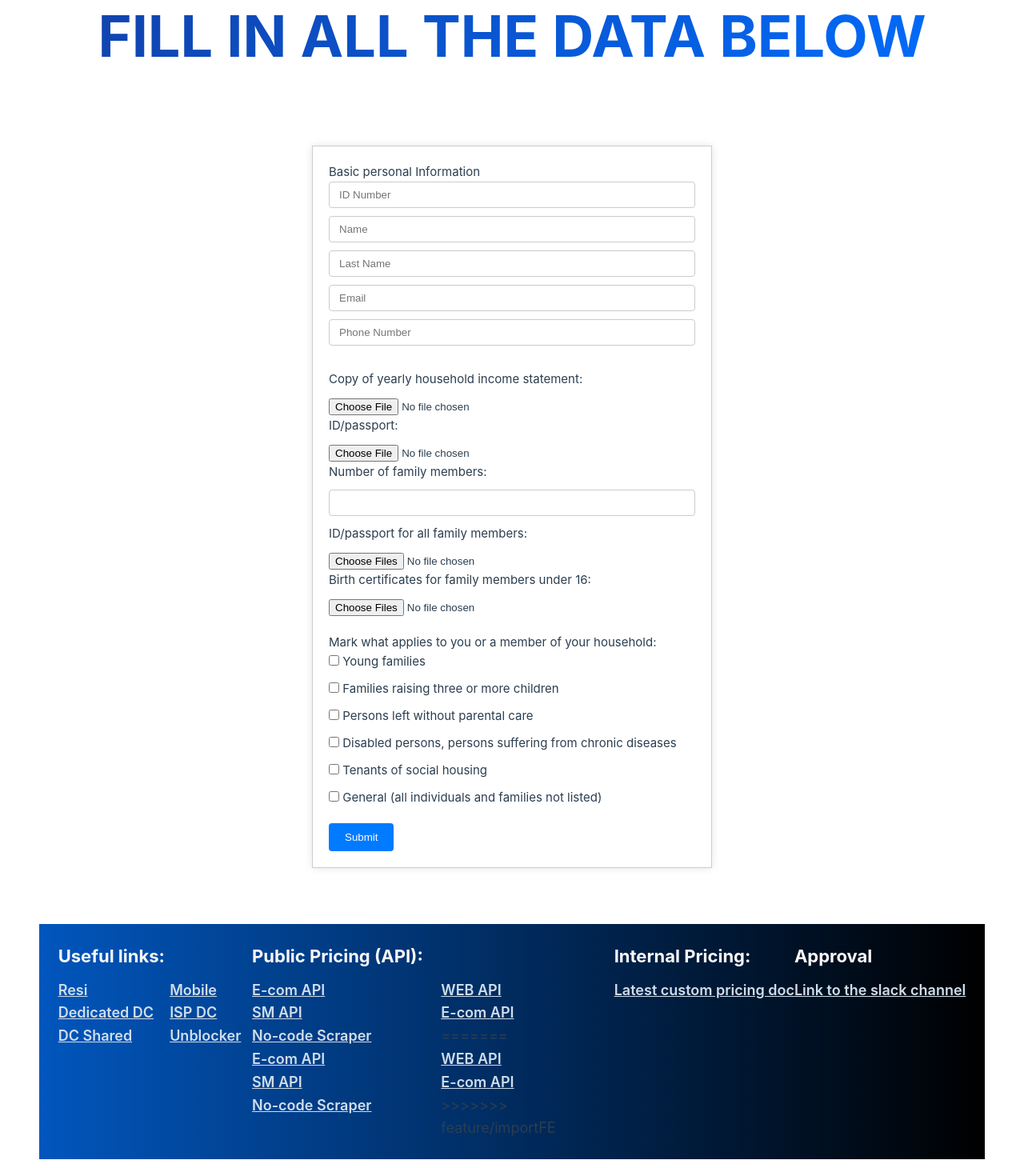
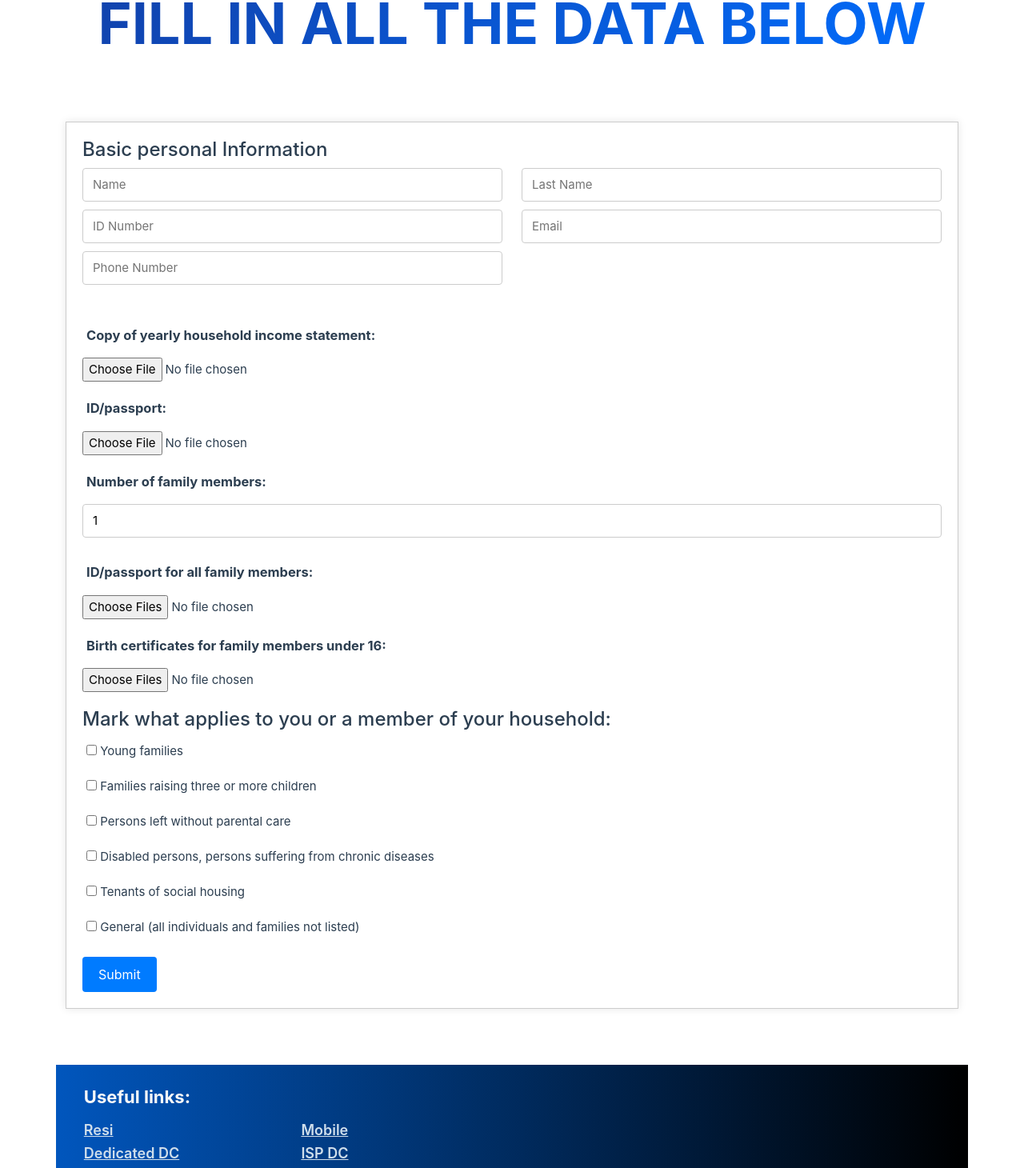
Before and after one commit to SemiColon-SemiPro/hack4vilnius, a Vue app in the folder frontend/: page /ApplicantRegistration in a window 1280 px wide. Shown: the part 213-1673 px from the top of the page at 80% size. Built offline with nearby package versions, Linux system fonts and the light colour scheme.

Commit message:
added some styling to clientinfo

```diff
--- a/frontend/index.html
+++ b/frontend/index.html
@@ -5,6 +5,7 @@
     <link rel="icon" href="/favicon.ico" />
     <meta name="viewport" content="width=device-width, initial-scale=1.0" />
     <title>SP Offer Greneration</title>
+    <link href="node_modules/bootstrap/dist/css/bootstrap.min.css" rel="stylesheet">
   </head>
   <body>
     <div id="app"></div>
--- a/frontend/package.json
+++ b/frontend/package.json
@@ -14,6 +14,7 @@
     "format": "prettier --write src/"
   },
   "dependencies": {
+    "bootstrap": "^5.3.2",
     "html2canvas": "^1.4.1",
     "jspdf": "^2.5.1",
     "pinia": "^2.1.6",
--- a/frontend/src/components/clientInfo.vue
+++ b/frontend/src/components/clientInfo.vue
@@ -1,29 +1,42 @@
 <template id="">
+  <div class="container">
     <div class="form-container">
       <form @submit.prevent="onSubmit">
         <div class="form-group">
           <!-- Text/Number Inputs -->
           <div class="form-group">
             <h4>Basic personal Information</h4>
-          <input type="text" placeholder="ID Number" v-model="idNumber" />
-          <input type="text" placeholder="Name" v-model="name" />
-          <input type="text" placeholder="Last Name" v-model="lastName" />
-          <input type="email" placeholder="Email" v-model="email" />
-          <input type="tel" placeholder="Phone Number" v-model="phoneNumber" />
+            <div class="row">
+              <div class="col-12 col-md-6">
+                <input type="text" placeholder="Name" v-model="name" required/>
+              </div>
+              <div class="col-12 col-md-6">
+                <input type="text" placeholder="Last Name" v-model="lastName" required/>
+              </div>
+              <div class="col-12 col-md-6">
+                <input type="text" placeholder="ID Number" v-model="idNumber" required/>
+              </div>
+              <div class="col-12 col-md-6">
+                <input type="email" placeholder="Email" v-model="email" required/>
+              </div>
+              <div class="col-12 col-md-6">
+                <input type="tel" placeholder="Phone Number" v-model="phoneNumber" required/>
+              </div>
+            </div>
           </div>
 
-        <label for="incomeStatement"
+          <label class="label-up" for="incomeStatement"
             >Copy of yearly household income statement:</label
           >
-        <input type="file" id="incomeStatement" ref="incomeStatement" />
+          <input type="file" id="incomeStatement" ref="incomeStatement"/>
 
-        <label for="passport">ID/passport:</label>
+          <label class="label-up" for="passport">ID/passport:</label>
           <input type="file" id="passport" ref="passport" />
 
-        <label for="numFamilyMembers">Number of family members:</label>
-        <input type="number" id="numFamilyMembers" ref="numFamilyMembers" />
+          <label class="label-up" for="numFamilyMembers">Number of family members:</label>
+          <input type="number" id="numFamilyMembers" ref="numFamilyMembers" min="1" value="1"/>
 
-        <label for="familyPassports">ID/passport for all family members:</label>
+          <label class="label-up" for="familyPassports">ID/passport for all family members:</label>
 
           <input
             type="file"
@@ -32,7 +45,7 @@
             multiple
           />
 
-        <label for="birthCertificates"
+          <label class="label-up" for="birthCertificates"
             >Birth certificates for family members under 16:</label
           >
           <input
@@ -70,9 +83,11 @@
             and families not listed)
           </label>
         </div>
-
-      <button type="submit">Submit</button>
+        <div class="col-12">
+          <button type="submit" class="btn btn-primary">Submit</button>
+        </div>
       </form>
+    </div>
   </div>
 </template>
 
@@ -142,7 +157,7 @@ const onSubmit = () => {
 .title {
 }
 .form-container {
-  width: 500px;
+  width: 100%;
   margin: 20px auto;
   padding: 20px;
   border: 1px solid #ccc;
@@ -154,8 +169,15 @@ const onSubmit = () => {
 }
 
 label {
+  padding: 5px;
   display: block;
   margin-bottom: 10px;
+}
+
+.label-up {
+  font-weight: bold;
+  font-size: 1.1em;
+  padding-top: 20px;
 }
 
 input[type='text'],
--- a/frontend/src/components/footerApp.vue
+++ b/frontend/src/components/footerApp.vue
@@ -1,5 +1,8 @@
 <template>
   <div class="footer">
+    <div class="container">
+      <div class="row">
+        <div class="col-6">
           <div id="proxies">
             <label class="name">Useful links:</label>
             <div class="links">
@@ -25,50 +28,7 @@
               >
             </div>
         </div>
-    <div id="apis">
-      <label class="name">Public Pricing (API):</label>
-      <div class="links">
-        <a href="https://smartproxy.com/scraping/ecommerce/pricing"
-          >E-com API</a
-        >
-        <a href="https://smartproxy.com/scraping/web/pricing">WEB API</a>
-        <a href="https://smartproxy.com/scraping/social-media/pricing"
-          >SM API</a
-        >
-        <a href="https://smartproxy.com/scraping/ecommerce/pricing"
-          >E-com API</a
-        >
-        <a href="https://smartproxy.com/scraping/no-code/pricing"
-          >No-code Scraper</a
-        >
-        =======
-        <a href="https://smartproxy.com/scraping/ecommerce/pricing"
-          >E-com API</a
-        >
-        <a href="https://smartproxy.com/scraping/web/pricing">WEB API</a>
-        <a href="https://smartproxy.com/scraping/social-media/pricing"
-          >SM API</a
-        >
-        <a href="https://smartproxy.com/scraping/ecommerce/pricing"
-          >E-com API</a
-        >
-        <a href="https://smartproxy.com/scraping/no-code/pricing"
-          >No-code Scraper</a
-        >
-        >>>>>>> feature/importFE
       </div>
-    </div>
-    <div id="internal">
-      <label class="name">Internal Pricing:</label>
-
-      <div class="links solo">
-        <a href="">Latest custom pricing doc</a>
-      </div>
-    </div>
-    <div id="slack">
-      <label class="name">Approval</label>
-      <div class="links solo">
-        <a href="">Link to the slack channel</a>
     </div>
     </div>
   </div>
@@ -80,7 +40,7 @@
   padding: 2%;
   width: 100%;
   display: flex;
-  justify-content: space-around;
+  justify-content: space-between;
 
   background: linear-gradient(to right, rgb(1, 86, 189), black);
 }
--- a/frontend/src/components/headerApp.vue
+++ b/frontend/src/components/headerApp.vue
@@ -41,6 +41,7 @@ a {
 }
 
 #navigation a {
+  text-decoration: none;
   color: rgb(246, 244, 244);
   display: inline-block;
   padding: 10px;
--- a/frontend/src/router/index.ts
+++ b/frontend/src/router/index.ts
@@ -5,7 +5,7 @@ import WorkerViewMain from '../views/WorkerViewMain.vue';
 import ApplicantView from '../views/ApplicantView.vue';
 import WorkerLogin from '../views/WorkerLogin.vue';
 import UserLogin from '../views/UserLogin.vue';
-import ApplicantRegistration from '../views/ApplicantRegistrtion.vue';
+import ApplicantRegistration from '../views/ApplicantRegistration.vue';
 
 const router = createRouter({
   history: createWebHistory(import.meta.env.BASE_URL),
--- a/frontend/src/views/ApplicantRegistrtion.vue
+++ b/frontend/src/views/ApplicantRegistration.vue
@@ -1,5 +1,5 @@
 <script setup>
-import ClientInfoForm from '../components/ClientInfo.vue';
+import ClientInfoForm from '../components/clientInfo.vue';
 </script>
 
 <template>
```
Also changed, not shown: 1 other file (tests, documents, lock files or other folders). Lines whose indentation alone changed are shown as unchanged.
